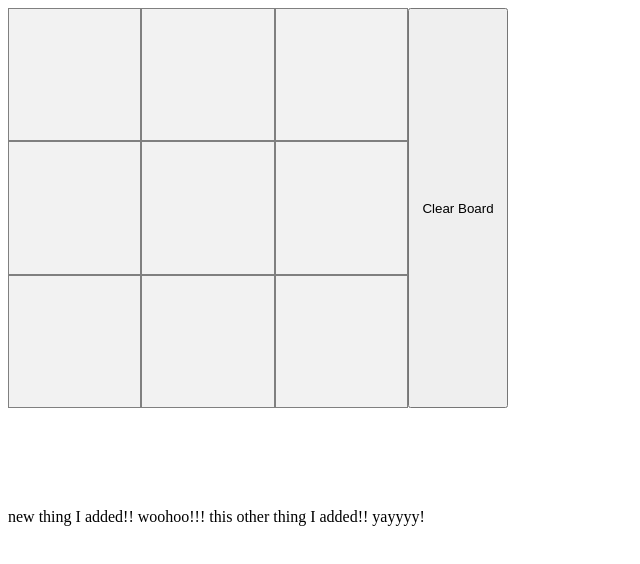
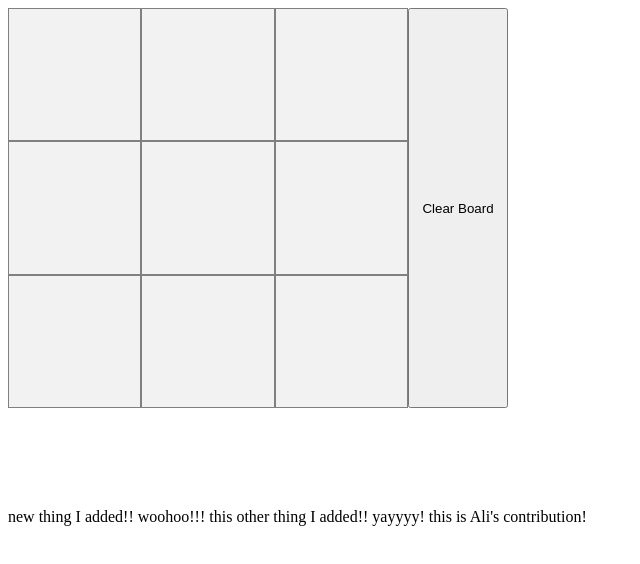
Before and after one commit to amusabji/games, a plain HTML site: page index.html in a window 1280 px wide. Shown: the whole page, without its empty margins (0-640 px from the left). Drawn offline with Linux system fonts and the light colour scheme.

Commit message:
Ali's contribution to testing git

```diff
--- a/index.html
+++ b/index.html
@@ -32,3 +32,5 @@
 new thing I added!! woohoo!!!
 
 this other thing I added!! yayyyy!
+
+this is Ali's contribution!
```
